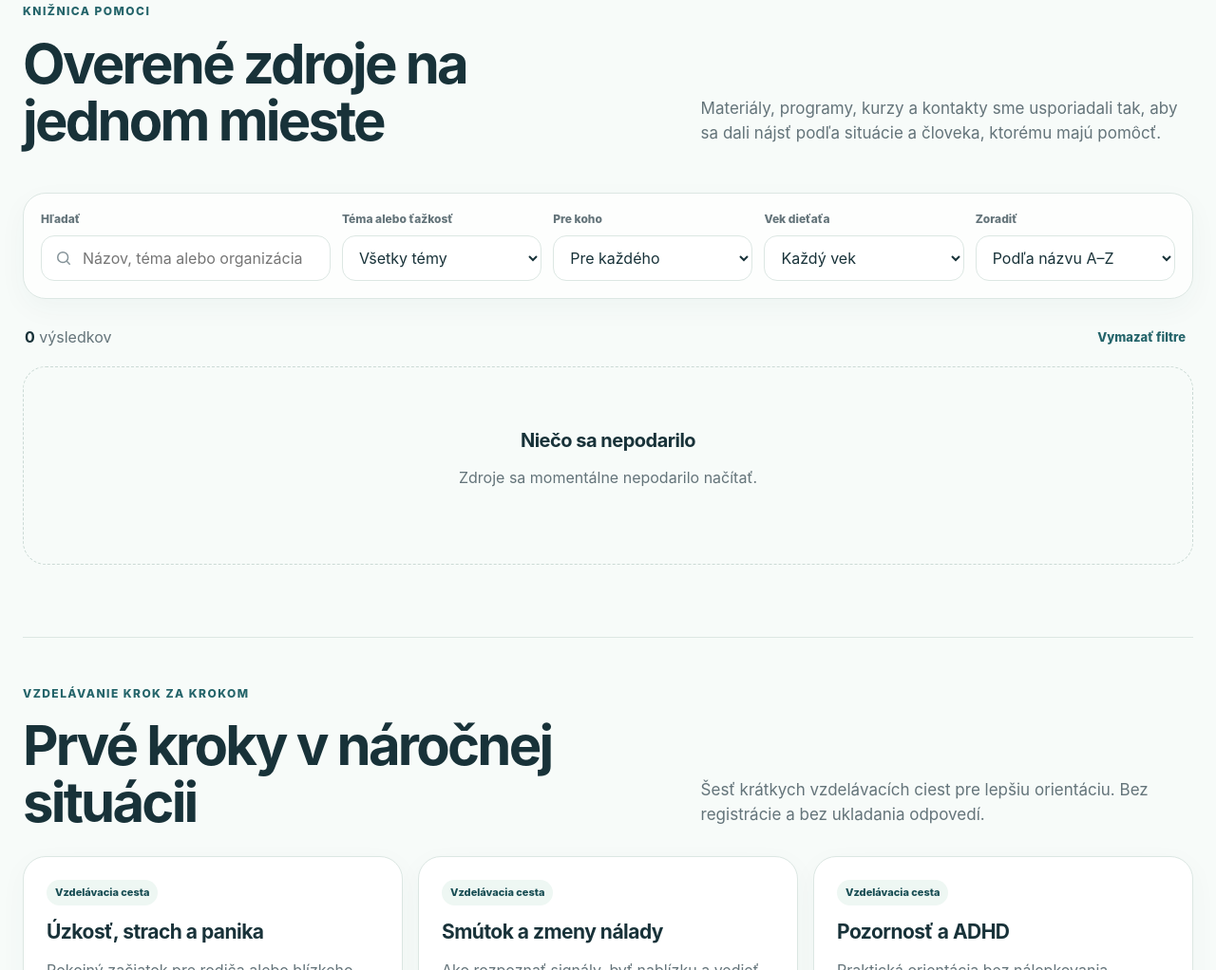
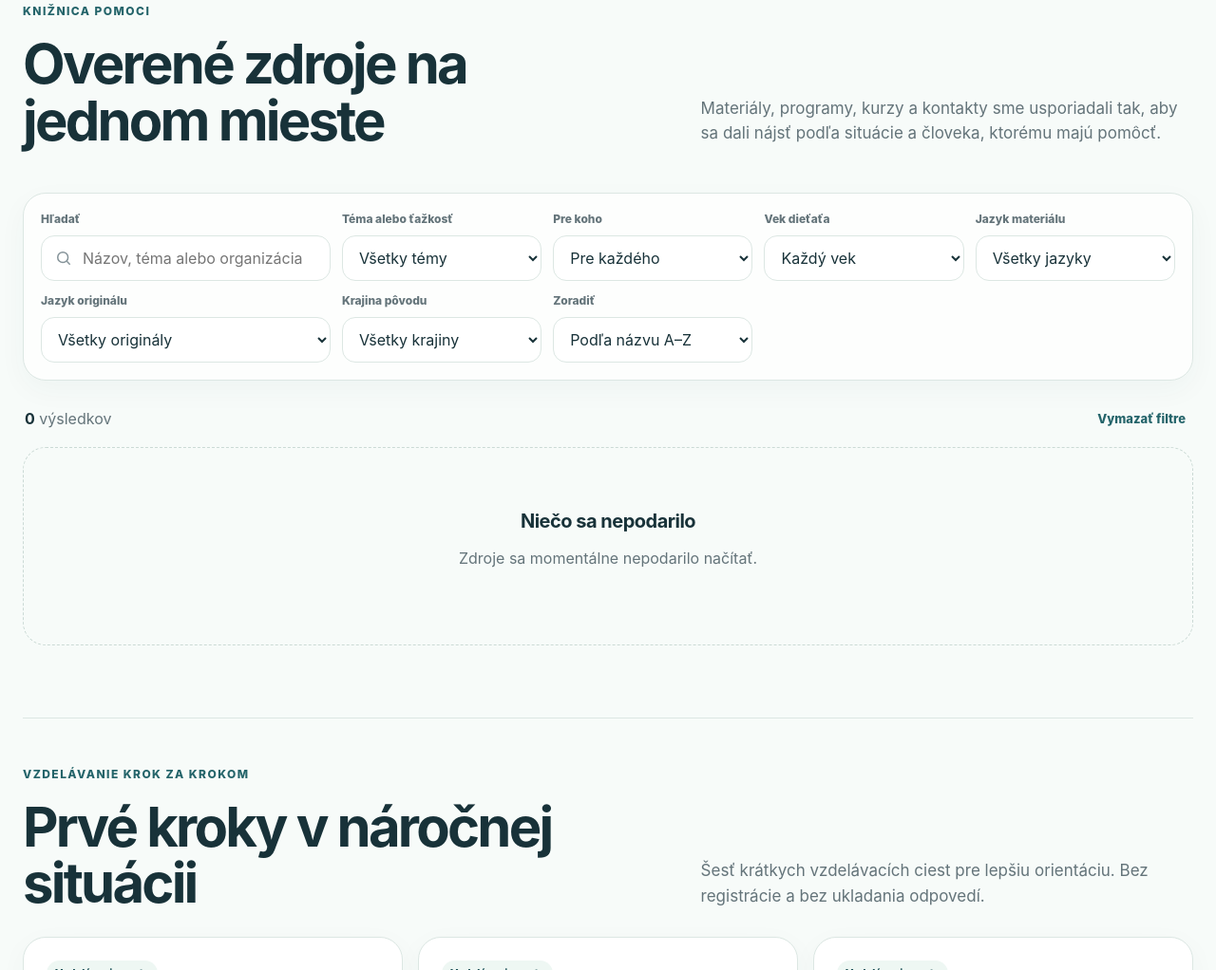
Before and after one commit to FrantisekJanickovic/cestakpomoci.sk, a plain HTML site: page index.html in a window 1280 px wide. Shown: the part 908-1930 px from the top of the page at 95% size. Drawn offline with Linux system fonts and the light colour scheme; no server answers.

Commit message:
feat(ui): add source country, original language and available language filters

```diff
--- a/index.html
+++ b/index.html
@@ -94,6 +94,9 @@
           <label><span>Téma alebo ťažkosť</span><select id="topic-filter"><option value="">Všetky témy</option></select></label>
           <label><span>Pre koho</span><select id="audience-filter"><option value="">Pre každého</option></select></label>
           <label><span>Vek dieťaťa</span><select id="age-filter"><option value="">Každý vek</option></select></label>
+          <label><span>Jazyk materiálu</span><select id="resource-language"><option value="">Všetky jazyky</option></select></label>
+          <label><span>Jazyk originálu</span><select id="resource-original-language"><option value="">Všetky originály</option></select></label>
+          <label><span>Krajina pôvodu</span><select id="resource-country"><option value="">Všetky krajiny</option></select></label>
           <label>
             <span>Zoradiť</span>
             <select id="resource-sort">
```
